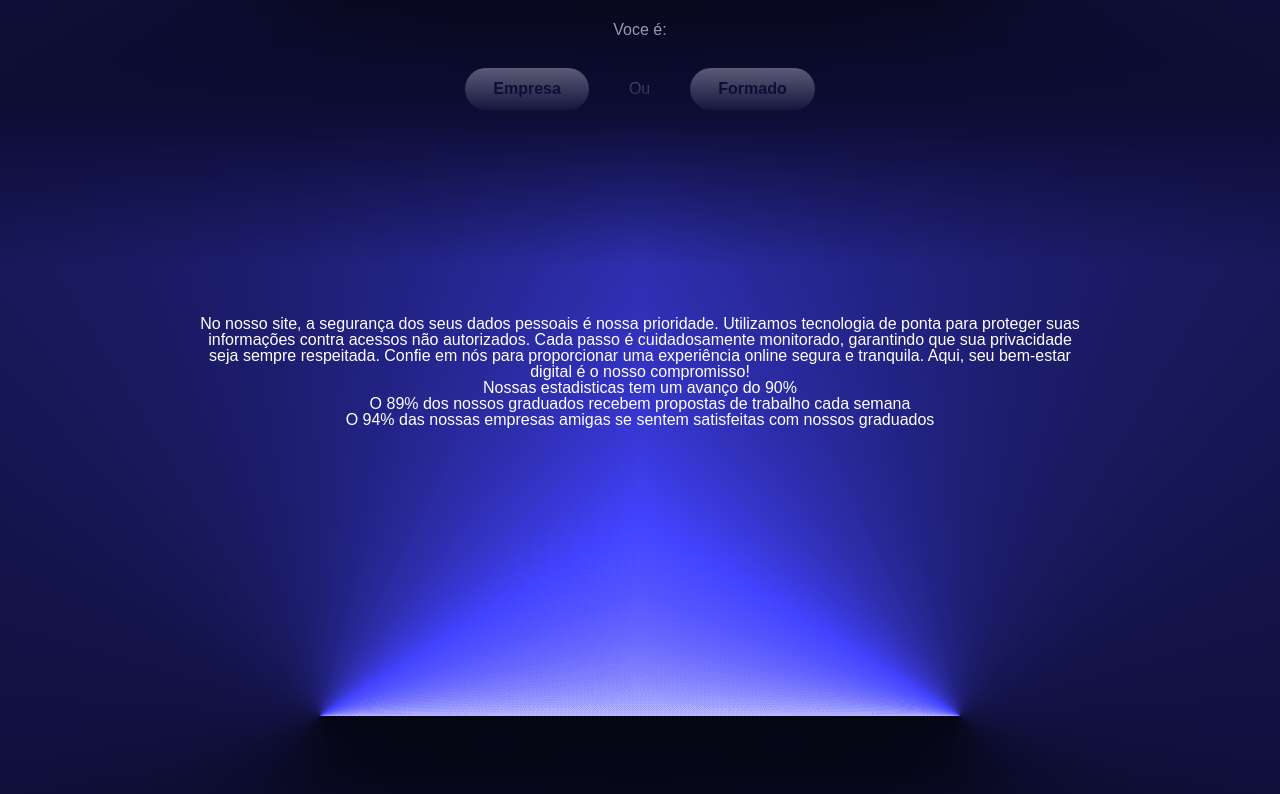
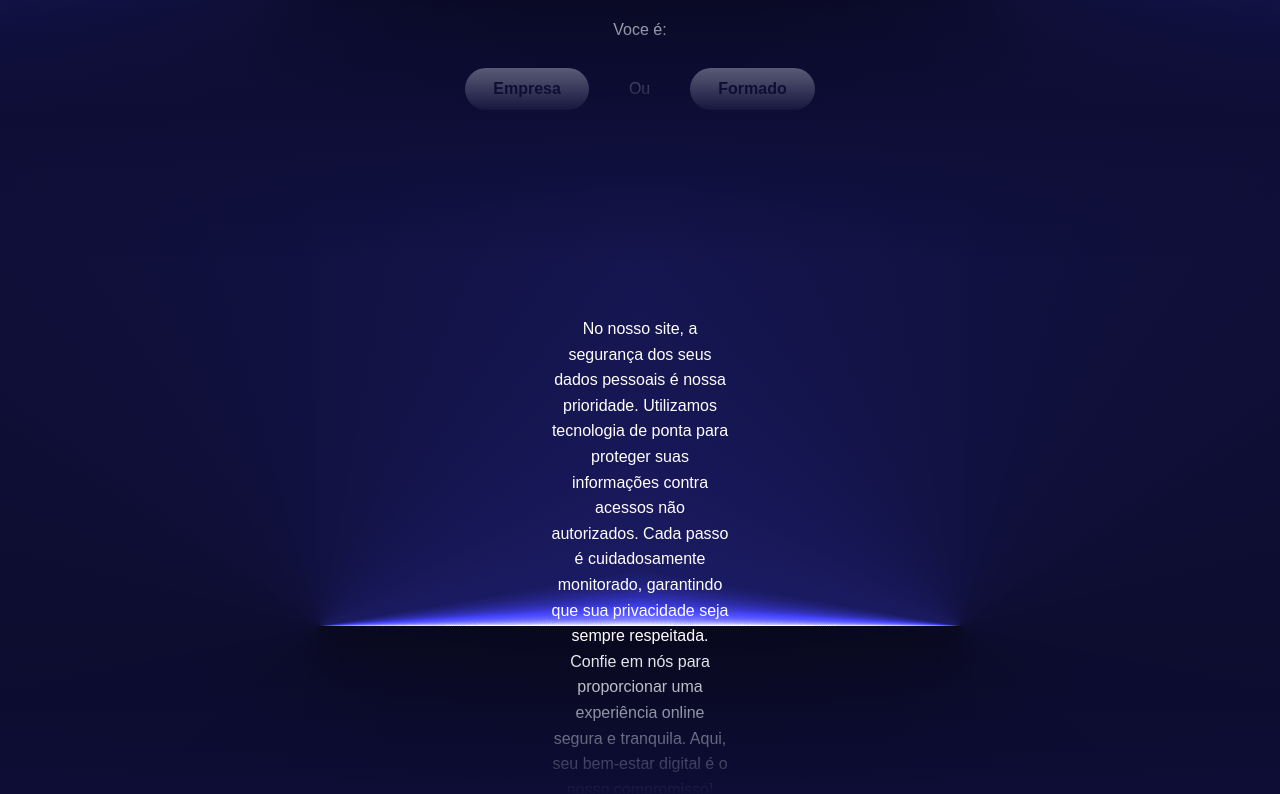
Before and after one commit to Hackaton-IMT-2025/Front, a Vue app: page / in a window 1280 px wide. Shown: the part 684-1478 px from the top of the page. Built offline with nearby package versions, Linux system fonts and the light colour scheme.

Commit message:
home quase pronto

```diff
--- a/src/App.vue
+++ b/src/App.vue
@@ -89,14 +89,14 @@ function irParaComunicacaocomempresas() {
       </div>
       <h1>INTRODUÇÃO AO MUNDO DO TRABALHO</h1>
     </section>
-    <div class="degrade-bottom"></div>
+    <div class="degrade-bottom2"></div>
   </div>
-  <div class="background">
-    <div class="degrade-top"></div>
-    <div class="lado-esquerdo"></div>
-    <div class="lado-direito"></div>
+  <div class="background2">
+    <div class="degrade-top2"></div>
+    <div class="lado-esquerdo2"></div>
+    <div class="lado-direito2"></div>
     <section class="nonosso">
-      <p>
+      <p class="pnonosso">
         No nosso site, a segurança dos seus dados pessoais é nossa prioridade. Utilizamos tecnologia de ponta para
         proteger suas informações contra acessos não autorizados. Cada passo é cuidadosamente monitorado, garantindo que
         sua privacidade seja sempre respeitada. Confie em nós para proporcionar uma experiência online segura e
@@ -120,7 +120,7 @@ function irParaComunicacaocomempresas() {
         </li>
       </ul>
     </section>
-    <div class="degrade-bottom"></div>
+    <div class="degrade-bottom2"></div>
   </div>
     <section>
       <p>
@@ -779,7 +779,7 @@ Cadastrar
                   background
 ===============================================*/
 .background {
-  background:rgb(5, 5, 19);
+  background:#08081E;
   display: flex;
   height: 100vh;
   width: 100%;
@@ -807,14 +807,58 @@ Cadastrar
 
 .lado-esquerdo {
   width: 50%;
-  background: conic-gradient(from 90deg at 50% 75%, #0c0c0c 0deg, #B1B1B1 170deg, #f8f8f8 360deg);
+  background: conic-gradient(from 90deg at 50% 75%, #0c0c0c 0deg, #B1B1B1 200deg, #f8f8f8 360deg);
   mix-blend-mode: color-dodge;
   height: 100%;
 }
 
 .lado-direito {
   width: 50%;
-  background: conic-gradient(from 90deg at 50% 75%, #0c0c0c 0deg, #B1B1B1 170deg, #f8f8f8 360deg);
+  background: conic-gradient(from 90deg at 50% 75%, #0c0c0c 0deg, #B1B1B1 200deg, #f8f8f8 360deg);
+  mix-blend-mode: color-dodge;
+  height: 100%;
+  transform: scaleX(-1);
+}
+/*==============================================
+                  background2
+===============================================*/
+.background2{
+  background:#08081E;
+  display: flex;
+  height: 85vh;
+  width: 100%;
+  position: relative;
+}
+.degrade-top2,
+.degrade-bottom2 {
+  position: absolute;
+  left: 0;
+  width: 100%;
+  height: 150px;
+  z-index: 5;
+  pointer-events: none;
+}
+.degrade-top2 {
+  top: 0;
+  background: linear-gradient(to bottom, #0d0d36, rgba(8, 8, 30, 0));
+  z-index: 1;
+}
+
+.degrade-bottom2{
+  bottom: 0;
+  background: linear-gradient(to top, #0d0d36, rgba(8, 8, 30, 0));
+}
+
+.lado-esquerdo2 {
+  width: 50%;
+  background: conic-gradient(from 90deg at 50% 75%, #0c0c0c 0deg, #B1B1B1 350deg, #f8f8f8 360deg);
+  mix-blend-mode: color-dodge;
+  height: 100%;
+}
+
+.lado-direito2 {
+  width: 50%;
+  background: conic-gradient(from 90deg at 50% 75%, #0c0c0c 0deg, #B1B1B1 350deg, #f8f8f8 360deg);
   mix-blend-mode: color-dodge;
   height: 100%;
   transform: scaleX(-1);
@@ -922,7 +966,7 @@ header button i {
 }
 
 .hero h1 {
-  font-size: 6rem;
+  font-size: 5rem;
   color: #B1B1B1;
   font-weight: bold;
   margin: auto 200px;
@@ -981,6 +1025,30 @@ header button i {
   justify-content: center;
   text-align: center;
   margin: 200px;
+}.nonosso ul{
+  display: flex;
+  padding: 20px;
+  align-items: center;
+  justify-content: center;
+}.nonosso ul li{
+  padding: 20px;
+ background: linear-gradient(130deg,rgba(255, 255, 255, 0.02)
+   19.68%, rgba(255, 255, 255, 0.10)72.77%);
+   box-shadow: -7px -9px 26.1px 0px rgba(255, 255, 255, 0.08)
+   inset,7px 9px 19.6px 0px rgba (0, 0, 0, 0.20)
+   inset;
+   border-radius: 10px;
+   border: solid 1px rgba(192, 192, 192, 0.233);
+  max-width: 250px;
+  margin: 25px auto;
+  line-height: 1.6;
+  text-align: center;
+
+}.pnonosso{
+  padding:0 350px;
+  line-height: 1.6;
+  margin: 0px 0px 40px 0px;
+
 }
 
 
```
